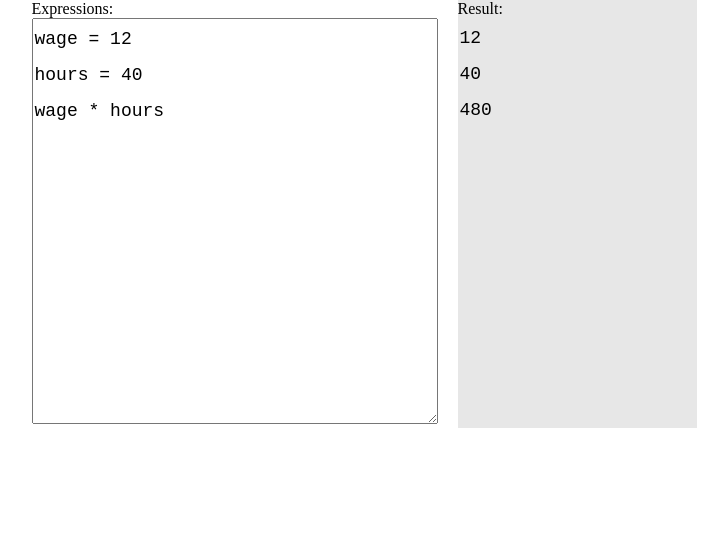
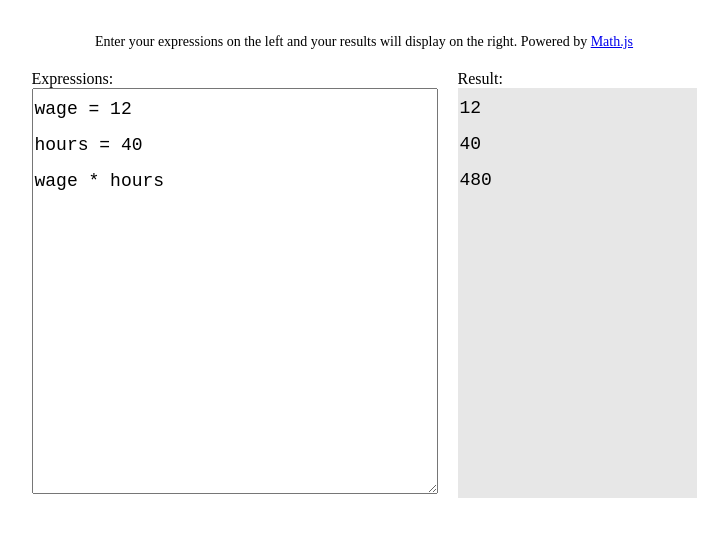
Before and after one commit to kddial/calculator, a React app: page / in a window 1280 px wide. Shown: the whole page, without its empty margins (276-1004 px from the left). Built offline with nearby package versions, Linux system fonts and the light colour scheme.

Commit message:
add paragraph text

```diff
--- a/package.json
+++ b/package.json
@@ -1,5 +1,5 @@
 {
-  "name": "TODO",
+  "name": "kevin-calculator",
   "version": "0.1.0",
   "private": true,
   "dependencies": {
--- a/public/index.html
+++ b/public/index.html
@@ -5,7 +5,7 @@
     <link rel="icon" href="%PUBLIC_URL%/favicon.ico" />
     <meta name="viewport" content="width=device-width, initial-scale=1" />
     <meta name="theme-color" content="#000000" />
-    <meta name="description" content="TODO" />
+    <meta name="description" content="Kevin Calculator" />
     <link rel="apple-touch-icon" href="%PUBLIC_URL%/logo192.png" />
     <!--
       manifest.json provides metadata used when your web app is installed on a
@@ -21,7 +21,7 @@
       work correctly both with client-side routing and a non-root public URL.
       Learn how to configure a non-root public URL by running `npm run build`.
     -->
-    <title>TODO</title>
+    <title>Kevin Calculator</title>
   </head>
   <body>
     <noscript>You need to enable JavaScript to run this app.</noscript>
--- a/src/components/app.js
+++ b/src/components/app.js
@@ -4,7 +4,9 @@ import { useState, useEffect } from 'react';
 
 const StyledDiv = styled.div`
   display: flex;
-  justify-content: center;
+  flex-direction: column;
+  align-items: center;
+  margin-top: 20px;
 
   .grid {
     display: flex;
@@ -23,16 +25,20 @@ const StyledDiv = styled.div`
   .result {
     margin-left: 20px;
     min-width: 100px;
-    background: #e7e7e7;
     display: flex;
     flex-direction: column;
 
     textarea {
+      background: #e7e7e7;
       resize: none;
-      background: none;
       border: 0;
       height: 100%;
     }
+  }
+
+  p {
+    font-size: 14px;
+    margin-bottom: 20px;
   }
 `;
 
@@ -68,6 +74,14 @@ export default function App() {
 
   return (
     <StyledDiv>
+      <p>
+        Enter your expressions on the left and your results will display on the
+        right. Powered by{' '}
+        <a href="https://mathjs.org/index.html" target="_blank">
+          Math.js
+        </a>
+      </p>
+
       <div className="grid">
         <div className="expressions">
           Expressions: <br />
```
Also changed, not shown: README.md, public/manifest.json.
